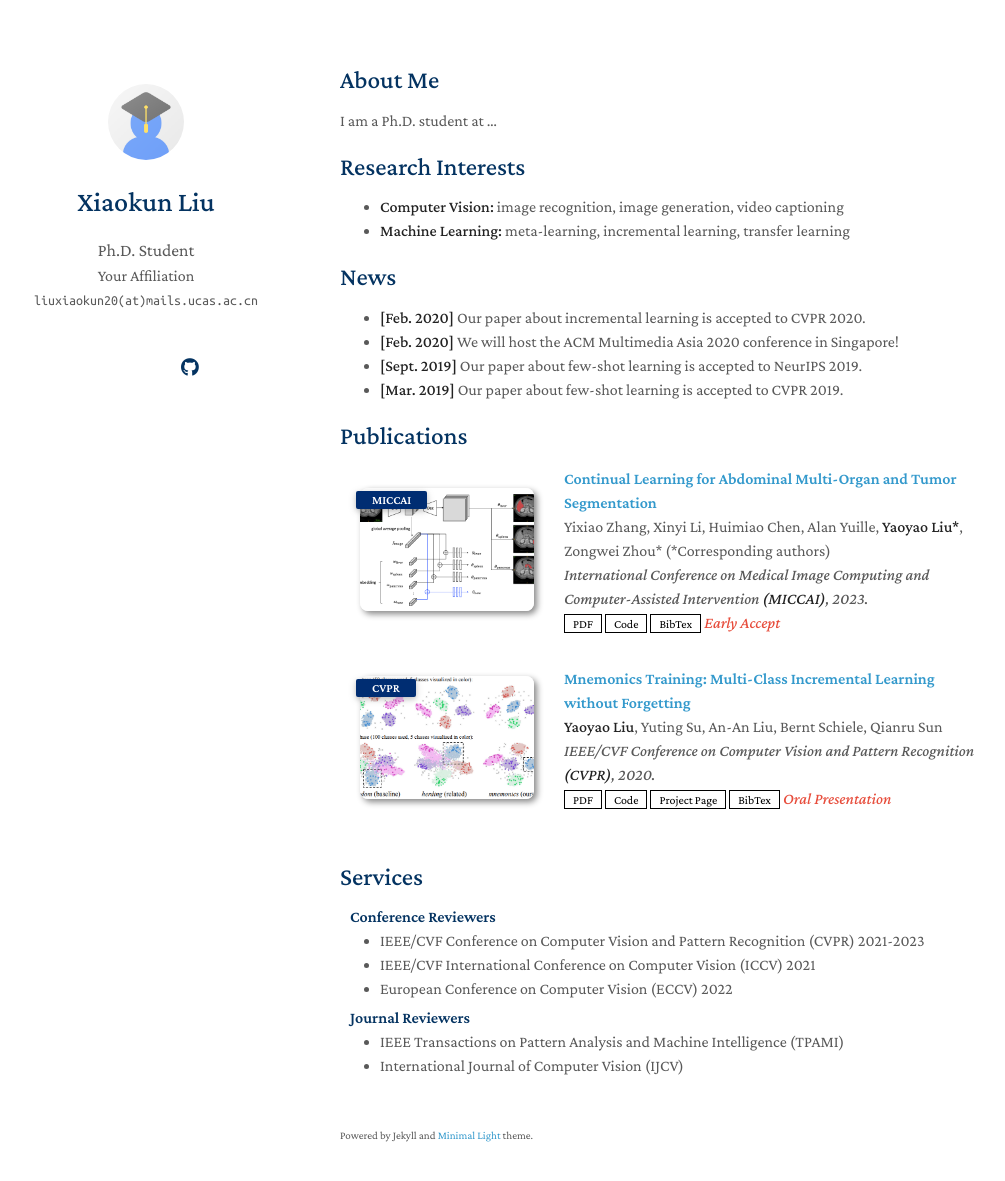
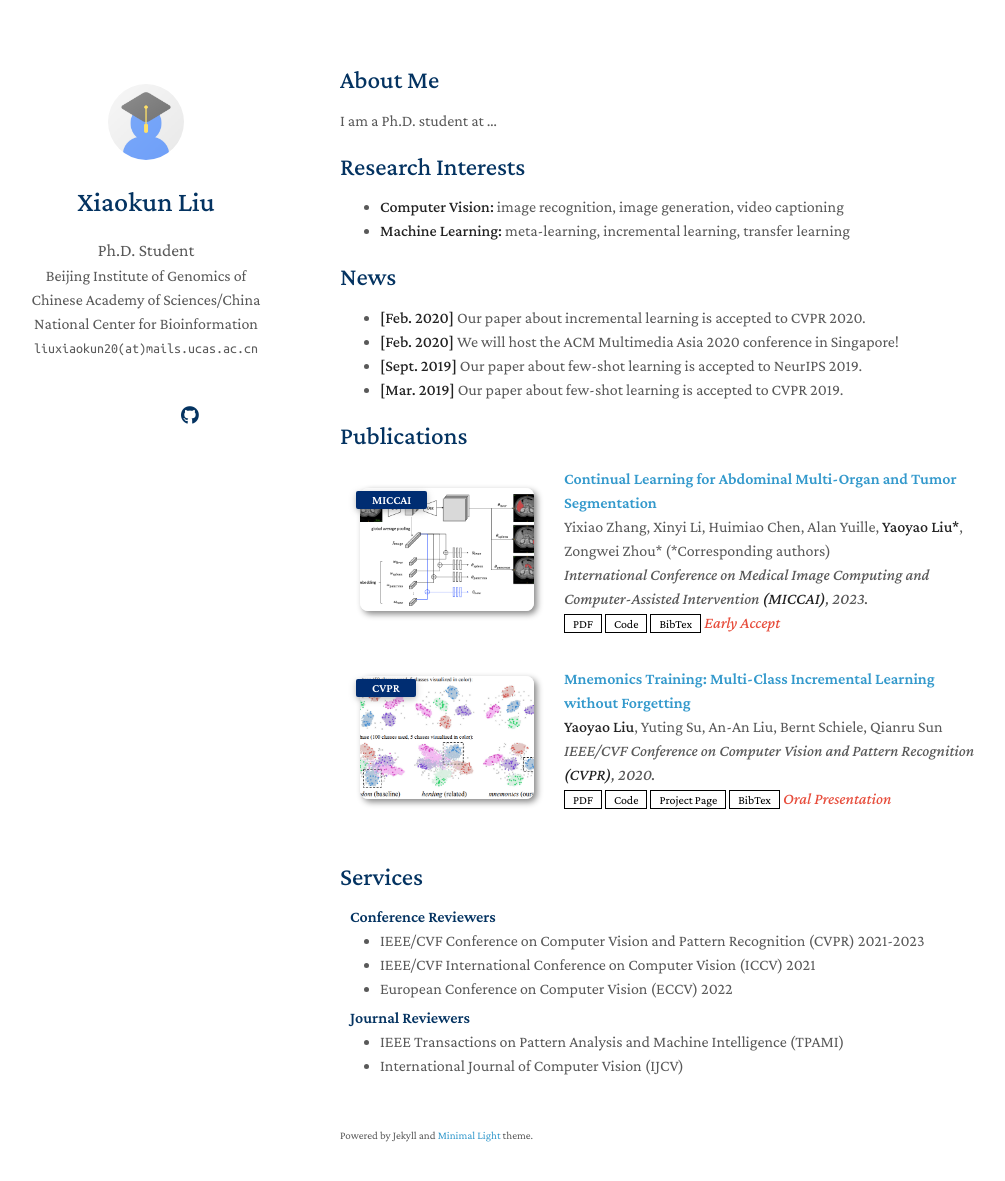
Before and after one commit to xiaokunliu01/xiaokunliu01.github.io, a Jekyll site: the page built from index.md, in a window 1280 px wide and 1216 px high. Shown: the top 1181 px of the window, without its empty margins (130-1135 px from the left). Built offline with Jekyll 4.4.1, drawn with Linux system fonts in a browser that asks for light colours; a style sheet for code colours, icons or effects is not loaded; our own code applies the rules of GitHub Pages for plain Markdown files.

Commit message:
Update _config.yml

```diff
--- a/_config.yml
+++ b/_config.yml
@@ -1,7 +1,7 @@
 # Basic Information
 title: Xiaokun Liu
 position: Ph.D. Student
-affiliation: Your Affiliation
+affiliation: Beijing Institute of Genomics of Chinese Academy of Sciences/China National Center for Bioinformation
 email: liuxiaokun20(at)mails.ucas.ac.cn
 
 # Search Engine Optimization (SEO)
```
